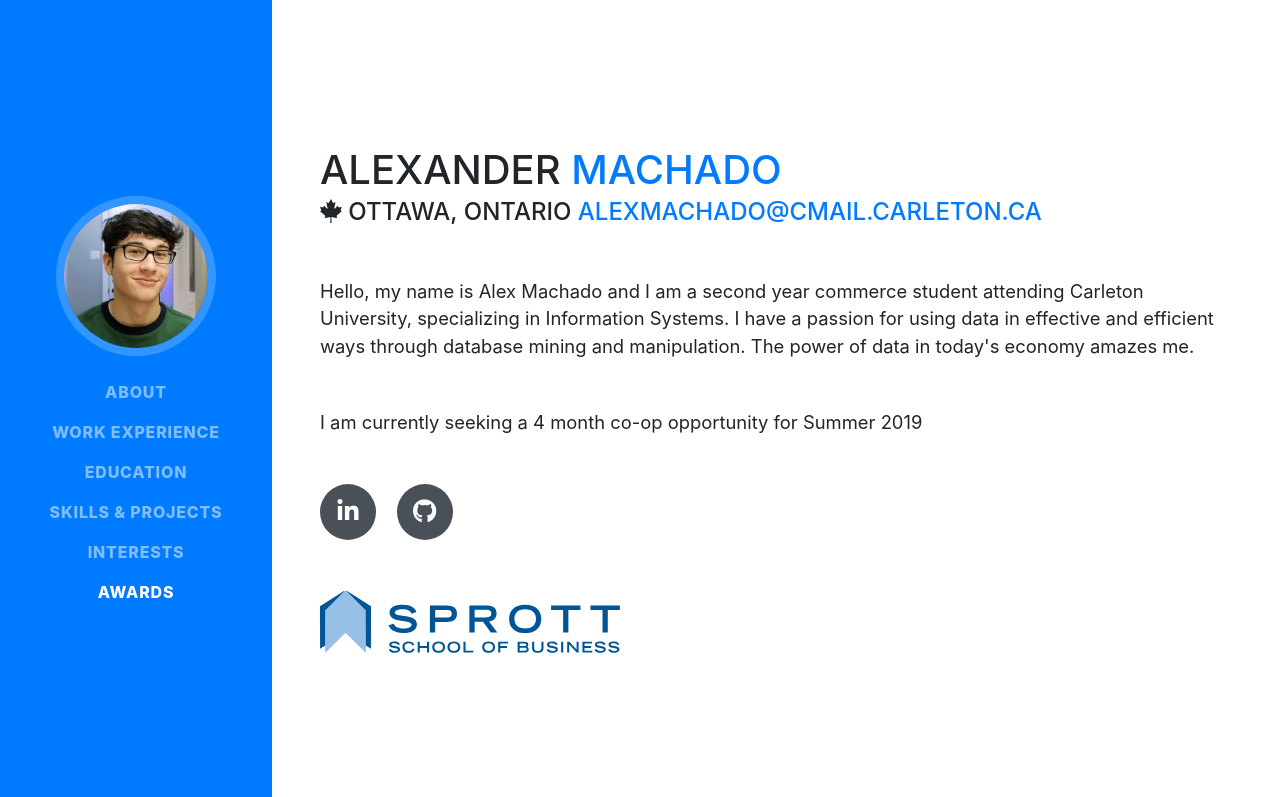
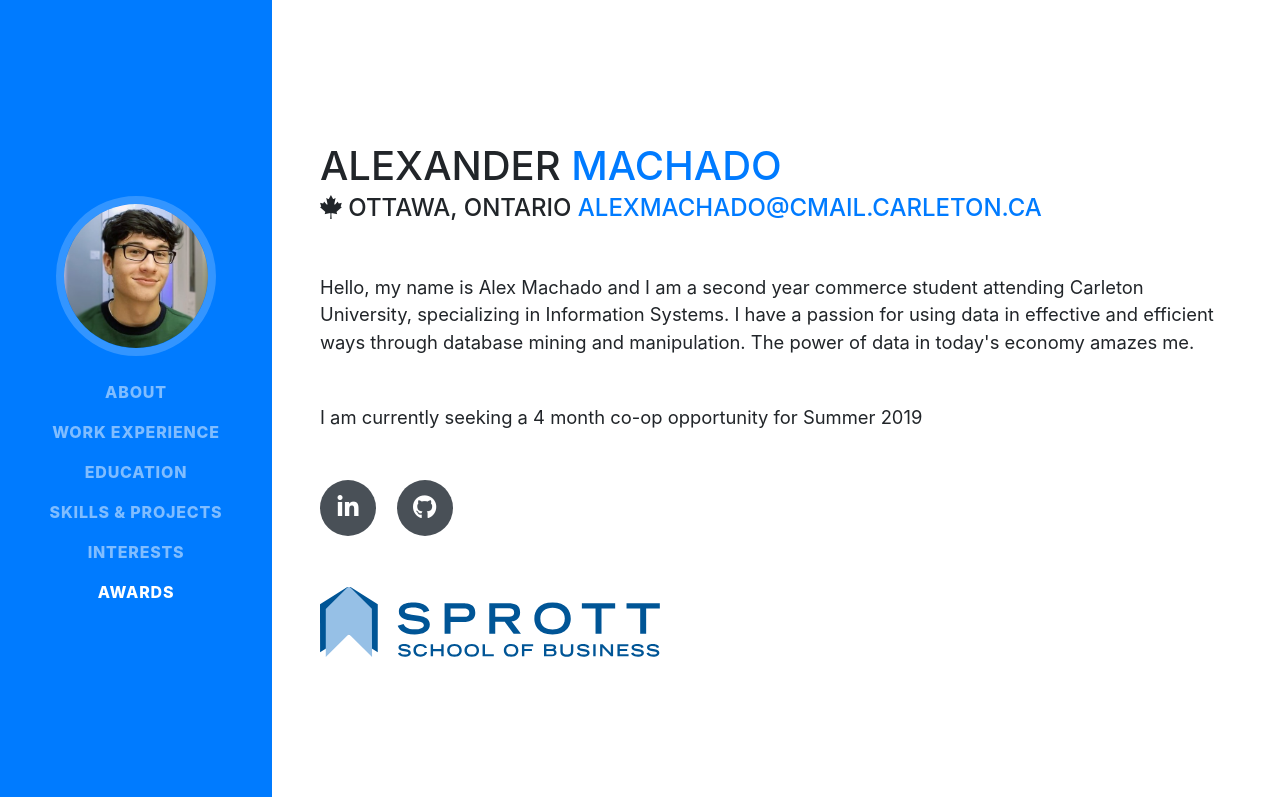
Before and after one commit to AlexMachado99/personal-website, a website with bundled scripts: page index.html in a window 1280 px wide. Shown: the top 797 px of the page. Built offline with nearby package versions, Linux system fonts and the light colour scheme; a web font is replaced by a local one.

Commit message:
Fixed Sprott Logo in internet explorer

```diff
--- a/css/mainstyle.css
+++ b/css/mainstyle.css
@@ -17,3 +17,9 @@ a{
 .dev-icons .list-inline-item i:hover {
     color: #E28413;
 }
+
+.sprott-logo {
+	margin-top: 50px;
+    height: auto;
+    max-width: 340px;
+}
--- a/index.html
+++ b/index.html
@@ -101,7 +101,7 @@
           </div>
 
           <a href="https://sprott.carleton.ca/" target="_blank">
-            <img src="img/sprott.svg" style="margin-top:50px; width:300px"></img>
+            <img class="sprott-logo" src="img/sprott.svg"></img>
           </a>
         </div>
       </section>
```
